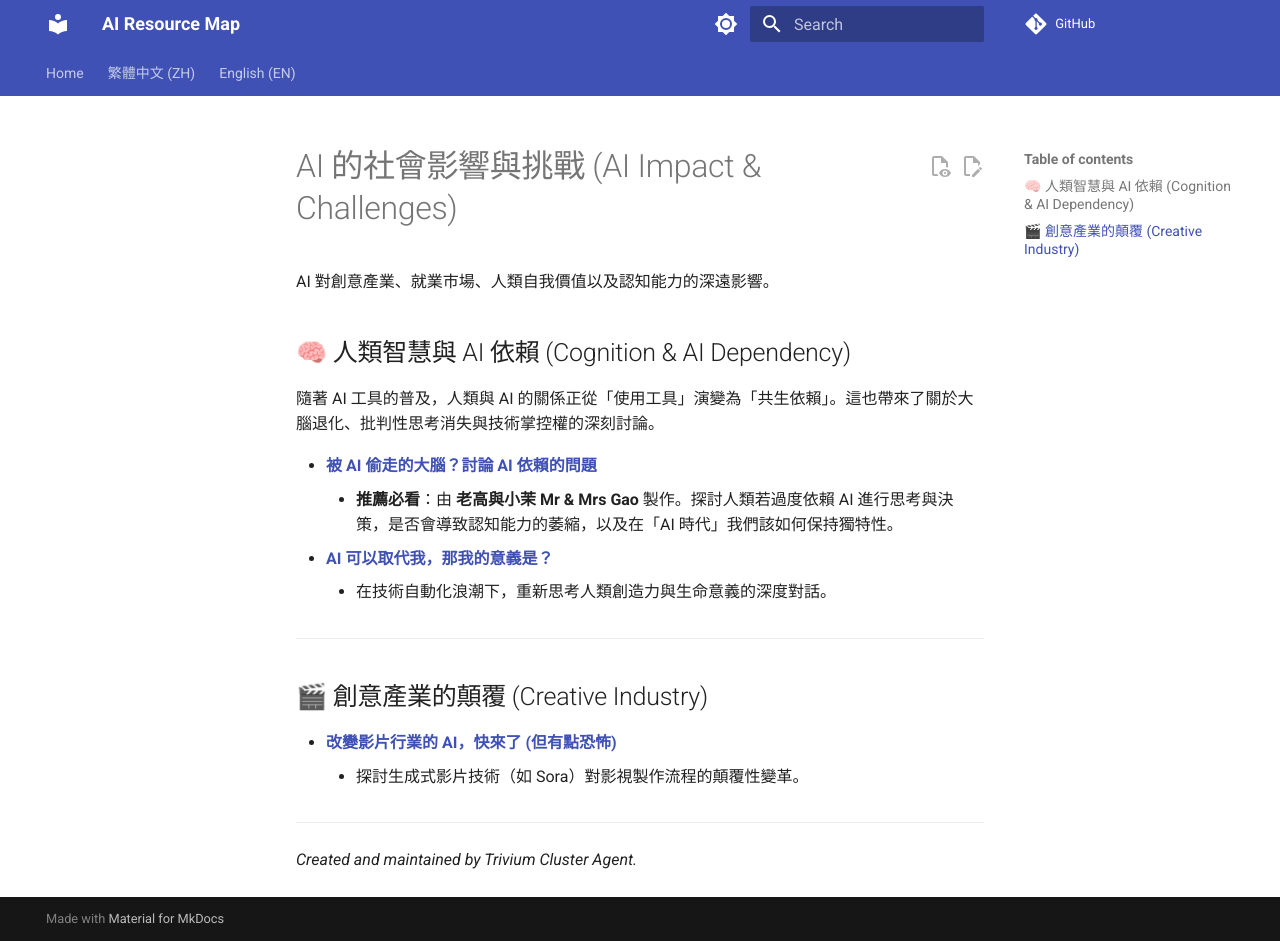
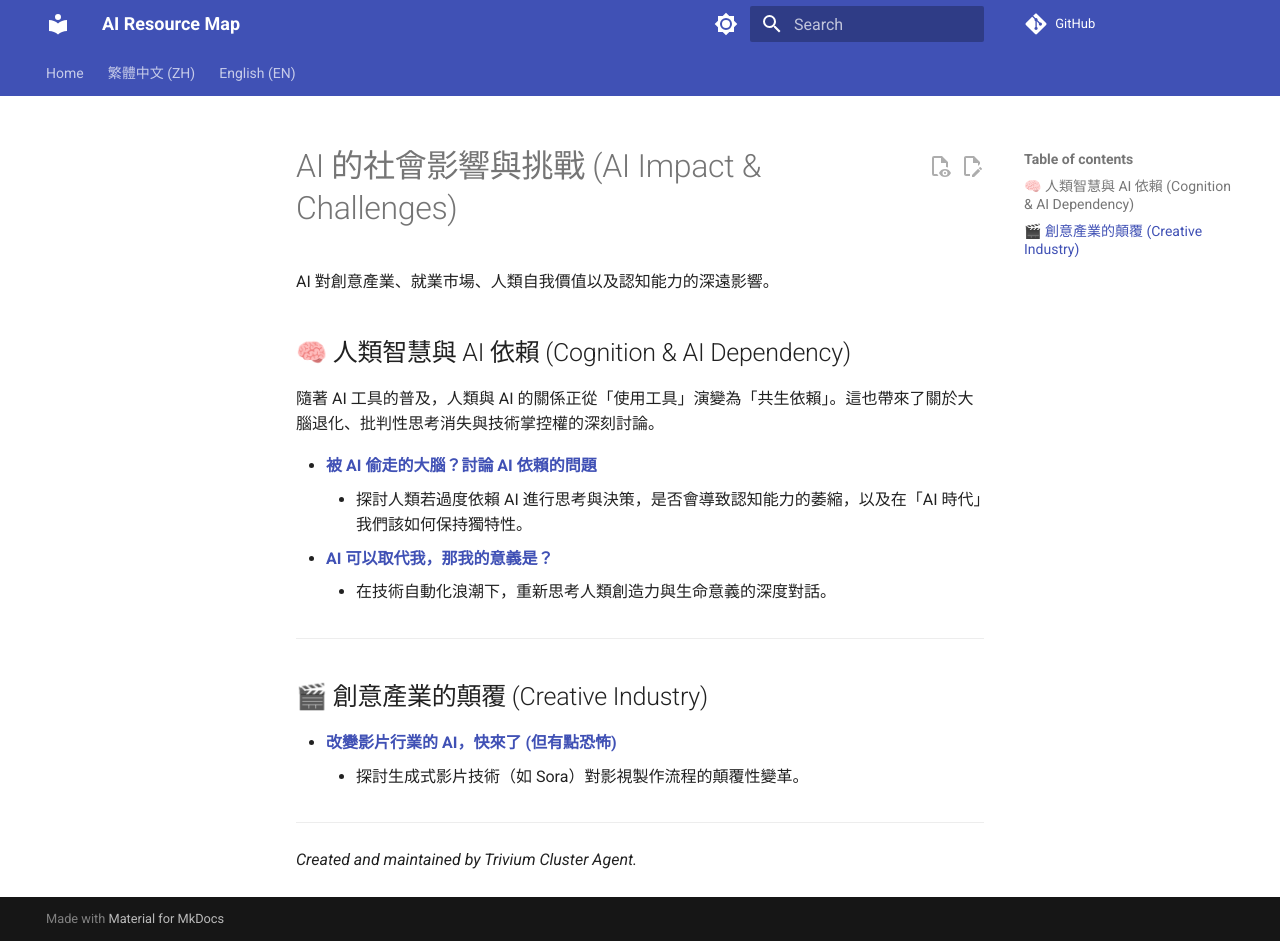
Before and after one commit to ultima6-tw/ai-map, an MkDocs documentation site: the page built from docs/zh/ai-impact.md, in a window 1280 px wide and 941 px high. Built offline with MkDocs 1.6.1 and Material for MkDocs 9.7.7, drawn with Linux system fonts in a browser that asks for light colours; comment, search, counter and statistics services are not loaded.

Commit message:
style: remove specific channel mention while keeping the valuable content

```diff
--- a/docs/zh/ai-impact.md
+++ b/docs/zh/ai-impact.md
@@ -7,7 +7,7 @@ AI 對創意產業、就業市場、人類自我價值以及認知能力的深
 隨著 AI 工具的普及，人類與 AI 的關係正從「使用工具」演變為「共生依賴」。這也帶來了關於大腦退化、批判性思考消失與技術掌控權的深刻討論。
 
 - **[被 AI 偷走的大腦？討論 AI 依賴的問題](https://www.youtube.com/watch?v=23Azr7n2FnI)**
-    - **推薦必看**：由 **老高與小茉 Mr & Mrs Gao** 製作。探討人類若過度依賴 AI 進行思考與決策，是否會導致認知能力的萎縮，以及在「AI 時代」我們該如何保持獨特性。
+    - 探討人類若過度依賴 AI 進行思考與決策，是否會導致認知能力的萎縮，以及在「AI 時代」我們該如何保持獨特性。
 - **[AI 可以取代我，那我的意義是？](https://youtu.be/euvZ8Z_5zK0?si=GyqxEO9yn-X7zu8H)**
     - 在技術自動化浪潮下，重新思考人類創造力與生命意義的深度對話。
 
```
Also changed, not shown: docs/en/ai-impact.md (+1 -1 lines).
